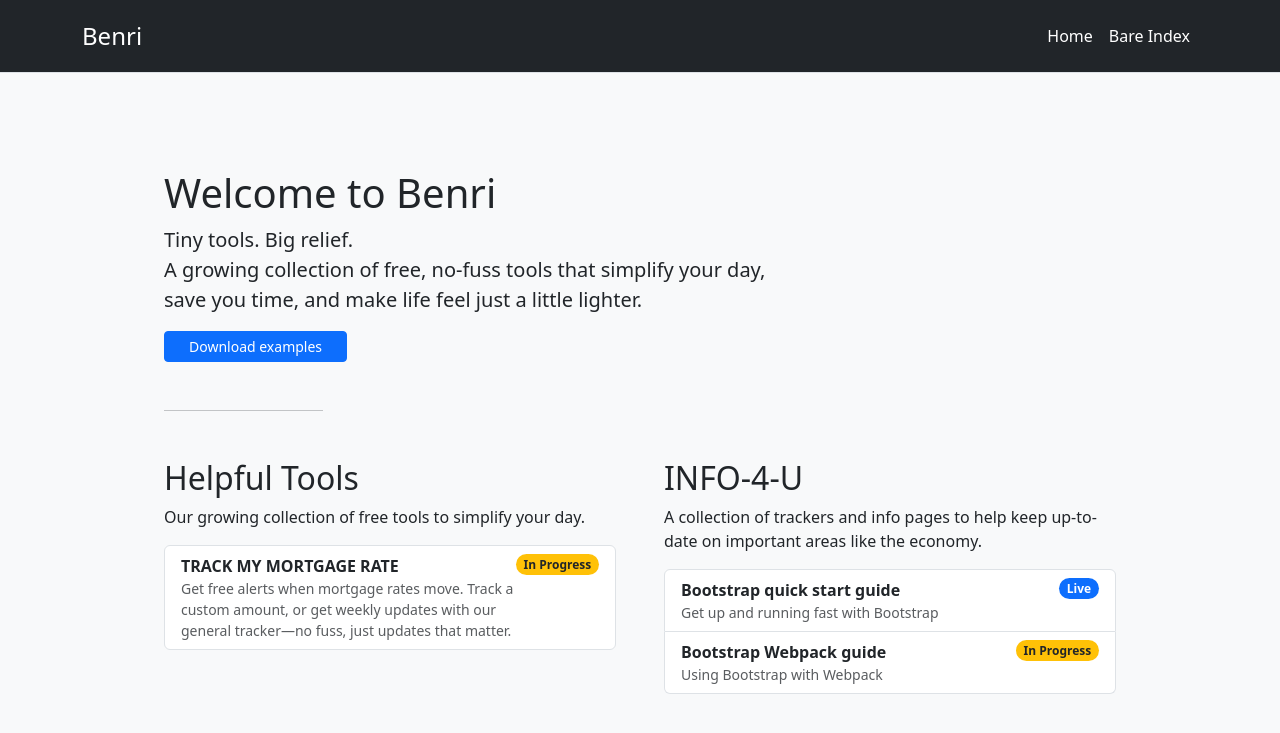
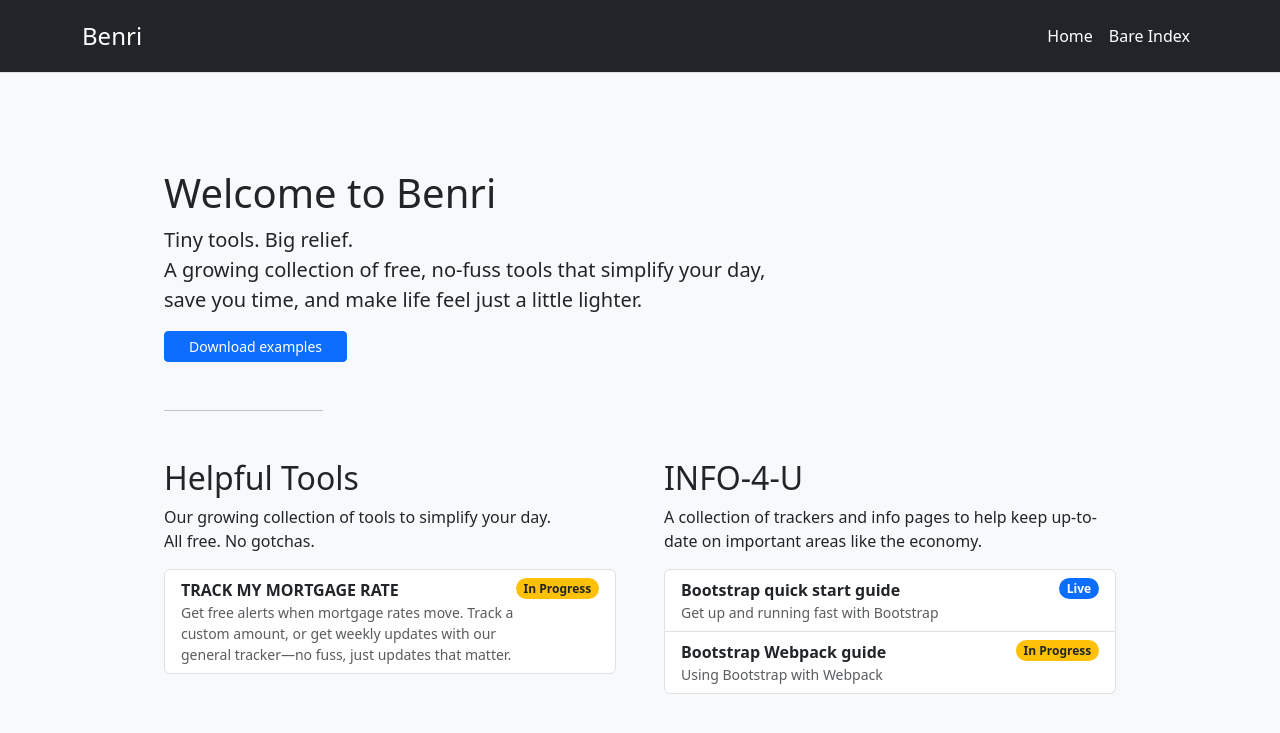
Before and after one commit to RixGpt/benri, a Jekyll site: the page built from index.md, in a window 1280 px wide. Shown: the top 733 px of the page. Built offline with Jekyll 4.4.1, drawn with Linux system fonts in a browser that asks for light colours.

Commit message:
Update index.md

```diff
--- a/index.md
+++ b/index.md
@@ -17,7 +17,8 @@ title: Welcome to Benri
     <div class="row g-5">
       <div class="col-md-6">
         <h2>Helpful Tools</h2>
-        <p>Our growing collection of free tools to simplify your day.</p>
+        <p>Our growing collection of tools to simplify your day.<br>
+        All free. No gotchas.</p>
         <div class="list-group">
           <a href="/docs/5.0/getting-started/introduction/" class="list-group-item list-group-item-action d-flex justify-content-between align-items-start">
             <div>
```
